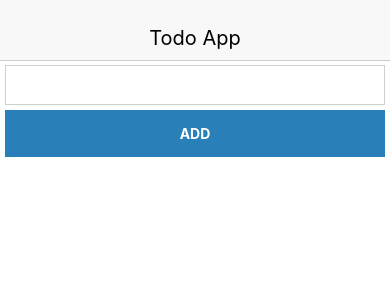
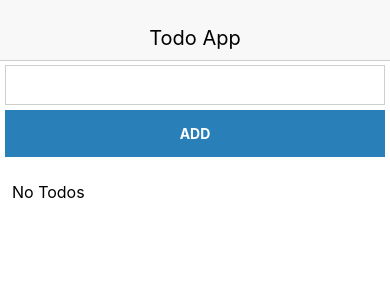
Before and after one commit to achmadfatoni/react-native-todo-list, a React Native app: screen / in a window 390 px wide. Shown: the top 300 px of the page. Built offline with nearby package versions, Linux system fonts and the light colour scheme.

Commit message:
handle empty todos

```diff
--- a/src/App.js
+++ b/src/App.js
@@ -45,8 +45,22 @@ export default class App extends Component {
         );
     };
 
+    _renderList = () => {
+        if (this.state.data.length > 0) {
+            return (
+                <FlatList
+                    data={this.state.data}
+                    renderItem={this._renderItem}
+                    ItemSeparatorComponent={this.renderSeparator}
+                    extraData={this.state}
+                />
+            )
+        }
+
+        return <Text style={styles.noTodoStyle}>No Todos</Text>
+    };
+
     render() {
-        console.log(this.state);
         return (
             <View>
                 <Header title="Todo App"/>
@@ -55,17 +69,17 @@ export default class App extends Component {
                     onSubmit={this._onSubmit.bind(this)}
                     value={this.state.inputValue}
                 />
-                <FlatList
-                    data={this.state.data}
-                    renderItem={this._renderItem}
-                    ItemSeparatorComponent={this.renderSeparator}
-                    extraData={this.state}
-                />
+                { this._renderList() }
             </View>
         );
     }
 }
 
 const styles = StyleSheet.create({
-
+    noTodoStyle: {
+        fontSize: 16,
+        marginLeft: 12,
+        paddingBottom: 10,
+        paddingTop: 10
+    }
 });
```
